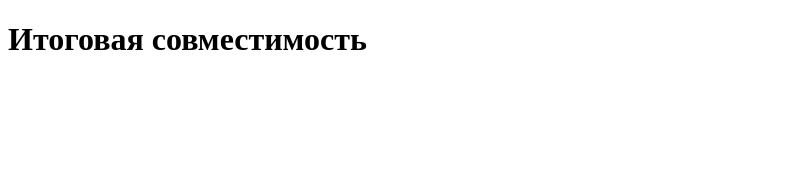
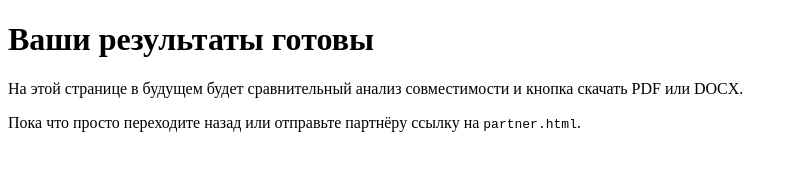
Before and after one commit to d13-b1tch/my_test, a plain HTML site: page results.html in a window 1280 px wide. Shown: the whole page, without its empty margins (0-798 px from the left). Drawn offline with Linux system fonts and the light colour scheme.

Commit message:
Update results.html

```diff
--- a/results.html
+++ b/results.html
@@ -1 +1,12 @@
-<!DOCTYPE html><html><head><title>Сравнение</title></head><body><h1>Итоговая совместимость</h1></body></html>
+<!DOCTYPE html>
+<html lang="ru">
+<head>
+  <meta charset="UTF-8">
+  <title>Результаты</title>
+</head>
+<body>
+  <h1>Ваши результаты готовы</h1>
+  <p>На этой странице в будущем будет сравнительный анализ совместимости и кнопка скачать PDF или DOCX.</p>
+  <p>Пока что просто переходите назад или отправьте партнёру ссылку на <code>partner.html</code>.</p>
+</body>
+</html>
```
